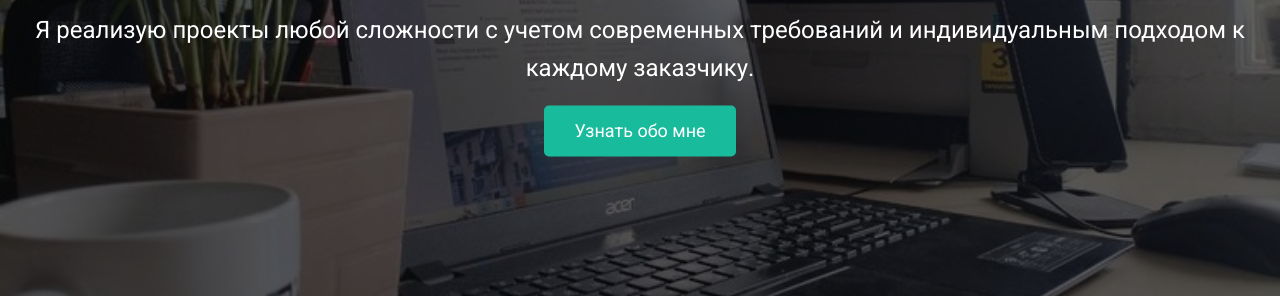
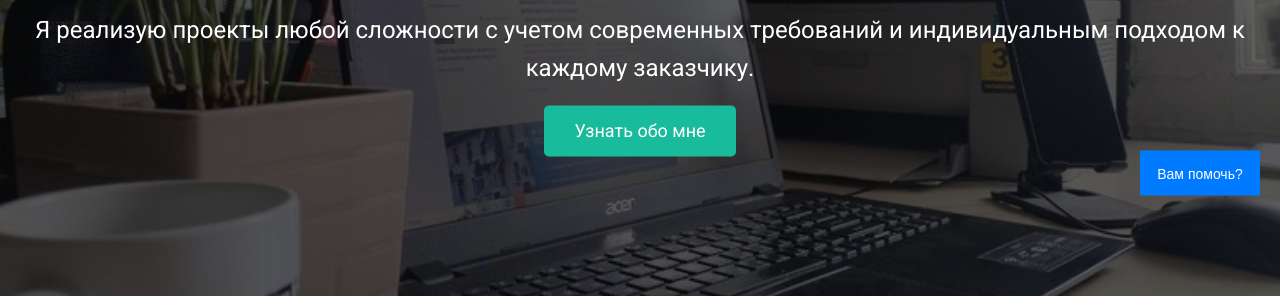
Before and after one commit to TUTBOROMA/SPBU, a plain HTML site: page index.html in a window 1280 px wide. Shown: the part 466-762 px from the top of the page. Drawn offline with Linux system fonts and the light colour scheme; a small style sheet from the web is missing.

Commit message:
Add files via upload

```diff
--- a/index.html
+++ b/index.html
@@ -1034,7 +1034,7 @@ import random
     bottom: 20px;
     right: 20px;
     z-index: 9999;
-    margin-top: 430px; /* Сдвигаем кнопку на 434px вниз */
+    margin-top: 239px; /* Сдвигаем кнопку на 434px вниз */
   }
 
   #helpButton:hover {
```
